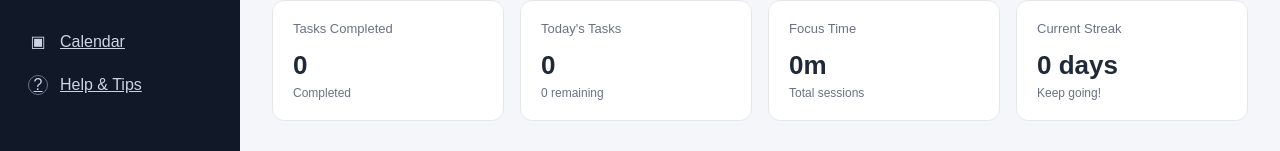
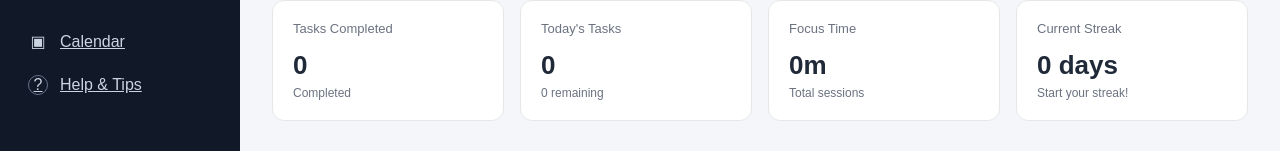
Before and after one commit to vrajhm65/student-app, a React (Vite) app in the folder smart-productivity-dashboard/client/: page / in a window 1280 px wide. Shown: the part 223-374 px from the top of the page. Built offline with nearby package versions, Linux system fonts and the light colour scheme; no server answers.

Commit message:
auto-commit

```diff
--- a/smart-productivity-dashboard/client/src/pages/dashboard.jsx
+++ b/smart-productivity-dashboard/client/src/pages/dashboard.jsx
@@ -177,10 +177,10 @@ const totalFocusMinutes = Math.floor(
 />
 
             <StatsCard
-              title="Current Streak"
-              value={`${currentStreak} days`}
-              subtitle="Keep going!"
-            />
+    title="Current Streak"
+    value={`${currentStreak} days`}
+    subtitle={currentStreak > 0 ? "Keep going!" : "Start your streak!"}
+/>
 
           </section>
 
```
